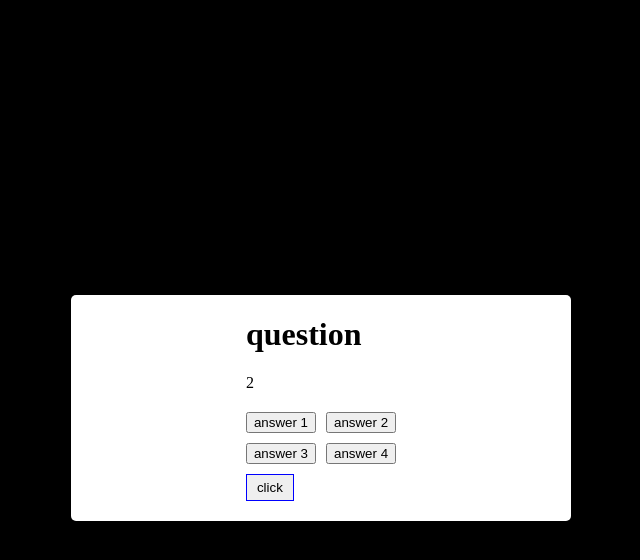
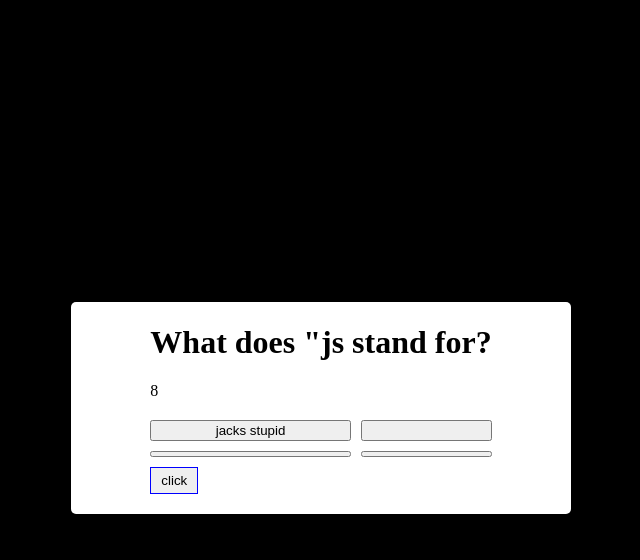
Before and after one commit to jahnathanexantus/code-quiz, a plain HTML site: page index.html in a window 1280 px wide. Both pictures are taken after a click on the button "click". Shown: the whole page, without its empty margins (327-967 px from the left). Drawn offline with Linux system fonts and the light colour scheme.

Commit message:
created show answer function

```diff
--- a/asset/script.js
+++ b/asset/script.js
@@ -6,31 +6,72 @@ var btn2 = document.getElementById('button-2');
 var btn3 = document.getElementById('button-3');
 var btn4 = document.getElementById('button-4');
 var secondLt = 10;
-
 var  timerEl = document.getElementById('timerId')
-var timerInterval;
-
-timerInterval = setInterval(timer, 1000)
+var answers =0;
+var currentQuestionindex = 0;
 
 
-
-startButton.addEventListener('click',function(event){
-    event.preventDefault();
-    startGame();
-    timer()
-});
+startButton.addEventListener('click', startGame);
 
 
 
 function startGame () {
-console.log('started');
-startButton.classList.remove('hide')
+    timer()
+    showQuestion ()
+    showAnswer ()
+
 }
-// create timer
+
+
+// / create timer
 function timer() {
-    secondLt--;
-    timerEl.textContent = secondLt;
-    if(secondLt == 0) {
-        clearInterval(timerInterval);
+    setInterval(function() {
+        secondLt--;
+        if(secondLt>=0) {
+            timerEl.textContent = secondLt;
+        }
+    }, 1000);
+
     }
+
+
+    function showQuestion () {
+        // localStorage.setitem('question',JSON.stringify(questions));
+        var currentQuestion = questions[currentQuestionindex];
+        var questionElement = document.getElementById('question-prop');
+        questionElement.textContent = currentQuestion.question;
+
     }
+
+
+    function showAnswer () {
+        var currentQuestion = questions[currentQuestionindex];
+        btn1.textContent = currentQuestion.answers[0].a;
+        btn2.textContent = currentQuestion.answers[0].b;
+        btn3.textContent = currentQuestion.answers[0].c;
+        btn4.textContent = currentQuestion.answers[0].d;
+
+    }
+
+
+var questions = [
+    {
+        question:'What does "js stand for?',
+        answers:[
+            {a:'jacks stupid',correct:'false'},
+            {b:'javascript',corrct:'true'},
+            {c:'james scoot',correct:false},
+            {d:'black jack',correct:'false'}
+        ]
+    },
+
+    {
+        question:'What does css stand for?',
+        answers:[
+            {1:'cool,sexy, and slick',correct:'false'},
+            {2:'cascading style sheet',correct:'true'},
+            {3:'cool mo dee',correct:'false'},
+            {4:'my head hurts',correct:'false'}
+        ]
+    }
+]
--- a/asset/style.css
+++ b/asset/style.css
@@ -28,3 +28,8 @@ body {
     gap: 10px;
     margin:20px 0;
 }
+
+
+#answer {
+    box-sizing: border-box;
+}
--- a/index.html
+++ b/index.html
@@ -18,7 +18,7 @@
                 <button id="button-3" class="btn">answer 3</button>
                 <button id="button-4" class="btn">answer 4</button>
                 <div id="control">
-                    <button id="start-btn" class="hide">click</button>
+                    <button id="start-btn" class="btns">click</button>
 
                 </div>
 
```
